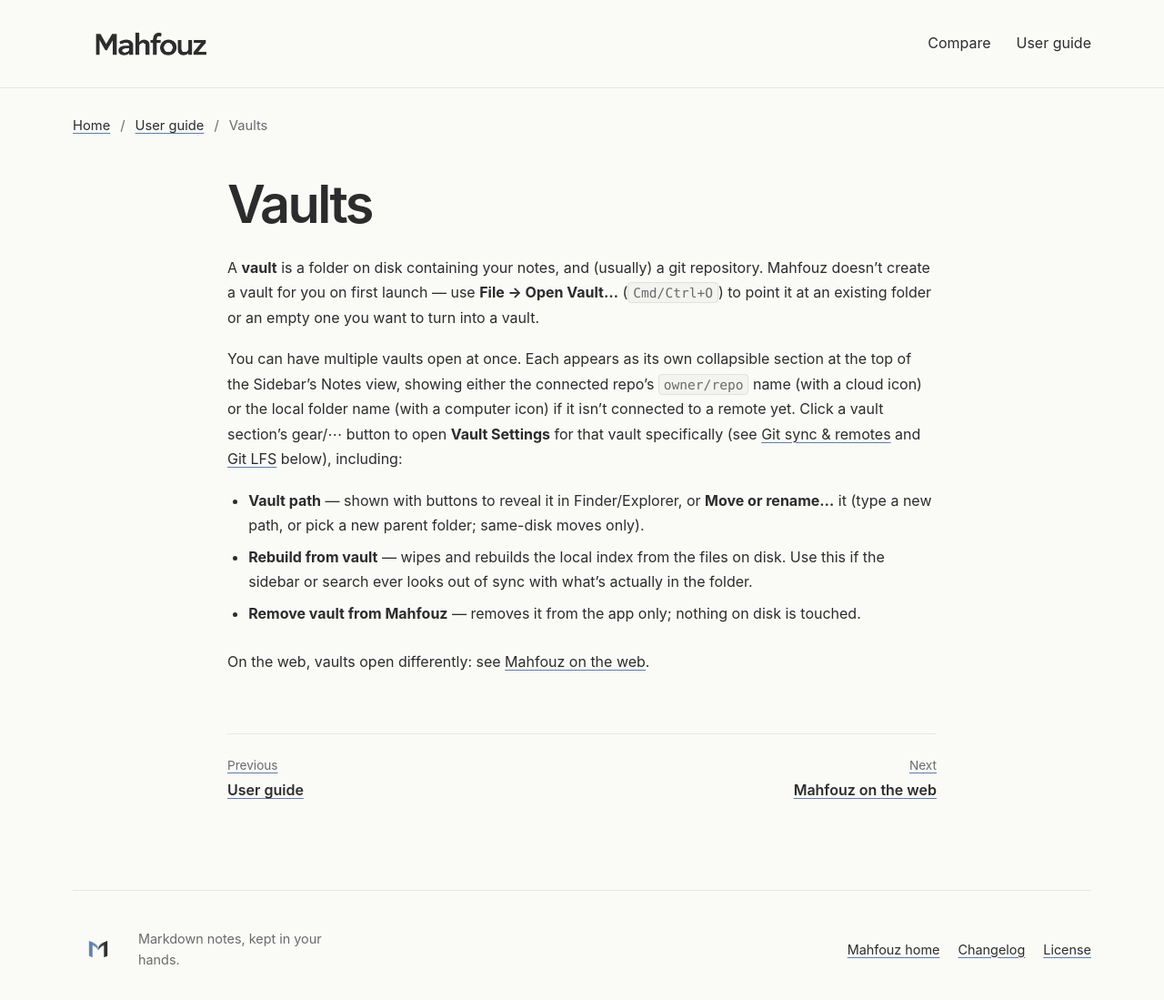
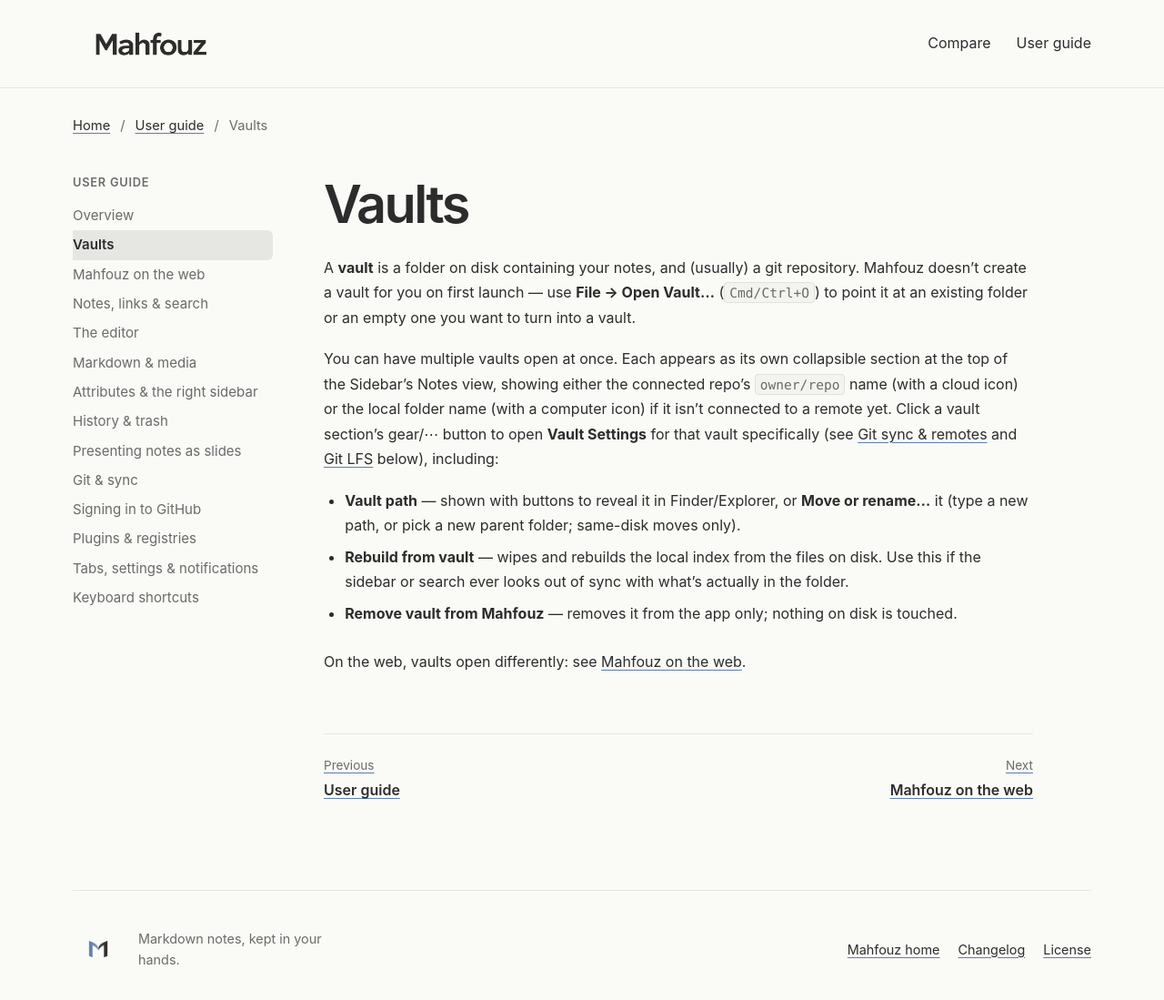
Before and after one commit to mahfouz-app/docs, a Jekyll site: the page built from guide/vaults.md, in a window 1280 px wide and 1107 px high. Shown: the top 1099 px of the window at 91% size. Built offline with Jekyll 4.4.1, drawn with Linux system fonts in a browser that asks for light colours.

Commit message:
Add a left navigation to the user guide
A sticky sidebar lists every guide page, from _data/guide.yml, with the
current one highlighted. Below 900px it becomes a collapsible "User
guide pages" menu above the page.

Co-Authored-By: Claude Opus 5.5 <noreply@anthropic.com>

```diff
--- /dev/null
+++ b/_includes/guide-nav.html
@@ -0,0 +1,6 @@
+<ul class="guide-nav-list">
+  <li><a href="/guide/"{% if include.here == "" %} aria-current="page"{% endif %}>Overview</a></li>
+  {%- for p in site.data.guide %}
+  <li><a href="/guide/{{ p.slug }}/"{% if p.slug == include.here %} aria-current="page"{% endif %}>{{ p.title | escape }}</a></li>
+  {%- endfor %}
+</ul>
--- a/_layouts/guide.html
+++ b/_layouts/guide.html
@@ -40,6 +40,18 @@
         <a href="/guide/">User guide</a><span aria-hidden="true">/</span><span aria-current="page">{{ page.title | escape }}</span>
         {%- endif %}
       </p>
+      <div class="guide-body">
+      <nav class="guide-sidebar" aria-label="User guide">
+        <p class="guide-nav-heading">User guide</p>
+        {% include guide-nav.html here=here %}
+      </nav>
+      <div class="guide-column">
+      <details class="guide-nav-compact">
+        <summary>User guide pages</summary>
+        <nav aria-label="User guide">
+          {% include guide-nav.html here=here %}
+        </nav>
+      </details>
       <article class="guide-content">
         <h1>{{ page.title | escape }}</h1>
         {{ content }}
@@ -59,6 +71,8 @@
         {%- endif %}
       </nav>
       {%- endif %}
+      </div>
+      </div>
     </main>
 
     <footer class="site-footer shell">
--- a/styles.css
+++ b/styles.css
@@ -1562,3 +1562,89 @@ h1 {
   margin-left: auto;
   text-align: right;
 }
+
+.guide-body {
+  display: grid;
+  grid-template-columns: 220px minmax(0, 1fr);
+  gap: 56px;
+  align-items: start;
+}
+
+.guide-body .guide-content,
+.guide-body .guide-pager {
+  margin-inline: 0;
+}
+
+.guide-sidebar {
+  position: sticky;
+  top: 24px;
+  max-height: calc(100vh - 48px);
+  overflow-y: auto;
+}
+
+.guide-nav-heading {
+  margin: 0 0 10px;
+  color: var(--body-secondary);
+  font-size: 0.8rem;
+  font-weight: 600;
+  letter-spacing: 0.06em;
+  text-transform: uppercase;
+}
+
+.guide-nav-list {
+  margin: 0;
+  padding: 0;
+  list-style: none;
+}
+
+.guide-nav-list a {
+  display: block;
+  padding: 6px 10px;
+  margin-left: -10px;
+  border-radius: 6px;
+  color: var(--body-secondary);
+  font-size: 0.94rem;
+  line-height: 1.35;
+  text-decoration: none;
+}
+
+.guide-nav-list a:hover {
+  color: var(--cm-text);
+}
+
+.guide-nav-list a[aria-current="page"] {
+  background: var(--cm-border);
+  color: var(--cm-text);
+  font-weight: 600;
+}
+
+.guide-nav-compact {
+  display: none;
+}
+
+@media (max-width: 900px) {
+  .guide-body {
+    display: block;
+  }
+
+  .guide-sidebar {
+    display: none;
+  }
+
+  .guide-nav-compact {
+    display: block;
+    margin-bottom: 32px;
+    border: 1px solid var(--cm-border);
+    border-radius: 8px;
+  }
+
+  .guide-nav-compact summary {
+    padding: 12px 16px;
+    cursor: pointer;
+    font-weight: 600;
+  }
+
+  .guide-nav-compact nav {
+    padding: 0 16px 12px 26px;
+  }
+}
```
